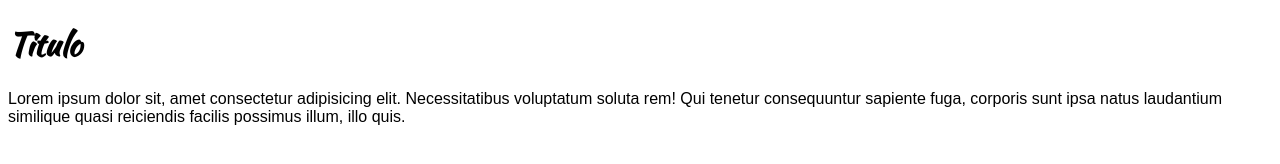
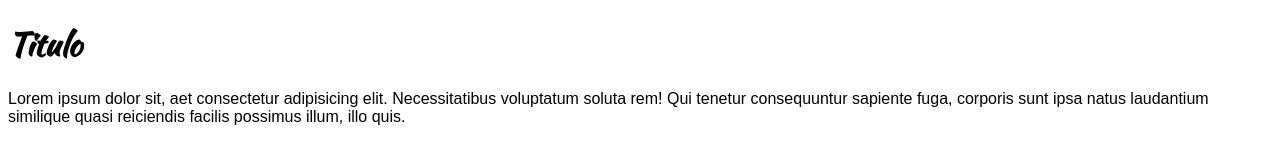
Before and after one commit to GuilhermeSams/html-css, a plain HTML site: page Ex018/font01.html in a window 1280 px wide. Drawn offline with Linux system fonts and the light colour scheme.

```diff
--- a/Ex018/font01.html
+++ b/Ex018/font01.html
@@ -9,6 +9,6 @@
 </head>
 <body>
     <h1>Titulo</h1>
-    <p>Lorem ipsum dolor sit, amet consectetur adipisicing elit. Necessitatibus voluptatum soluta rem! Qui tenetur consequuntur sapiente fuga, corporis sunt ipsa natus laudantium similique quasi reiciendis facilis possimus illum, illo quis.</p>
+    <p>Lorem ipsum dolor sit, aet consectetur adipisicing elit. Necessitatibus voluptatum soluta rem! Qui tenetur consequuntur sapiente fuga, corporis sunt ipsa natus laudantium similique quasi reiciendis facilis possimus illum, illo quis.</p>
 </body>
 </html>
```
